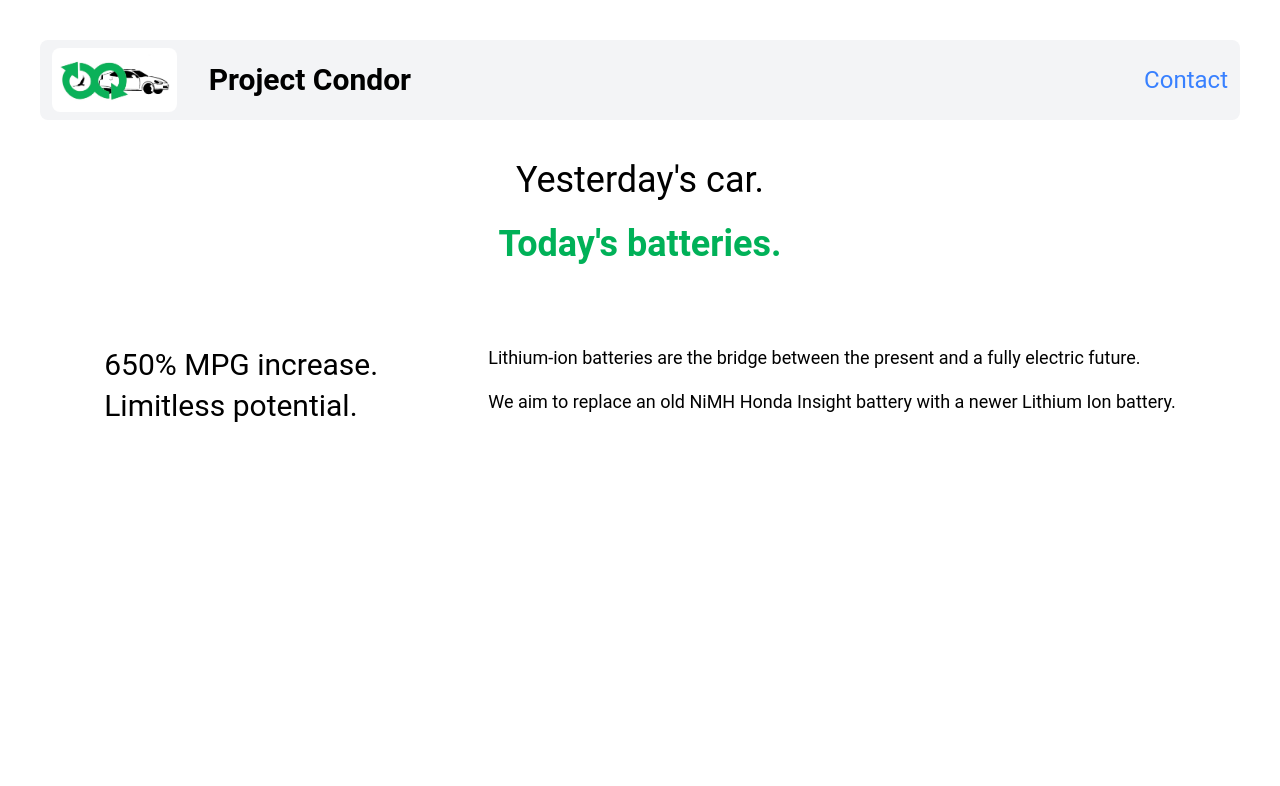
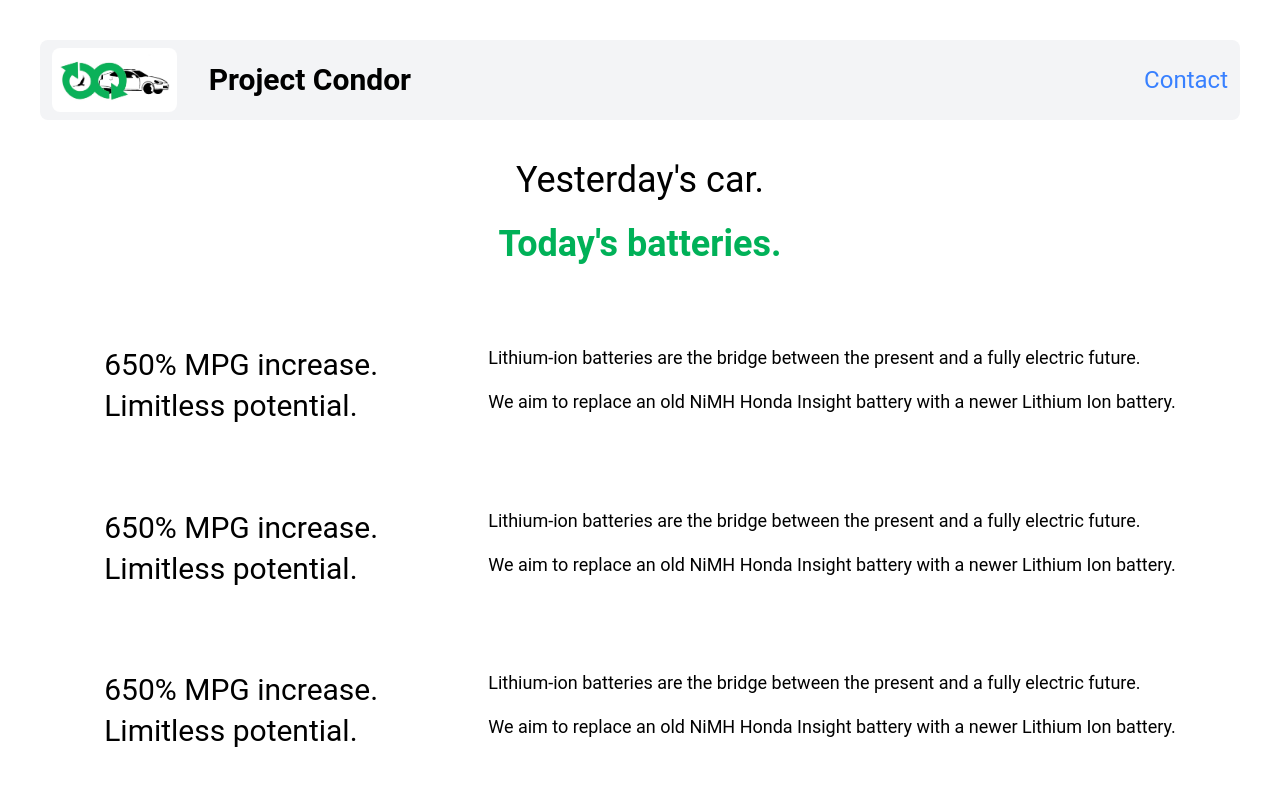
Before and after one commit to 47tim/47tim.github.io, a React (Create React App) app in the folder project-condor-landing/: page / in a window 1280 px wide. Shown: the top 786 px of the page. Built offline with nearby package versions, Linux system fonts and the light colour scheme.

Commit message:
fix scrolling

```diff
--- a/project-condor-landing/src/App.tsx
+++ b/project-condor-landing/src/App.tsx
@@ -1,4 +1,9 @@
-import { IonApp, IonRouterOutlet, setupIonicReact } from "@ionic/react";
+import {
+  IonApp,
+  IonContent,
+  IonRouterOutlet,
+  setupIonicReact,
+} from "@ionic/react";
 import { IonReactRouter } from "@ionic/react-router";
 import { Redirect, Route } from "react-router-dom";
 import "./index.css";
@@ -30,7 +35,9 @@ const App: React.FC = () => {
       <IonReactRouter>
         <IonRouterOutlet id="main">
           <Route path="/" exact={true}>
-            <LandingPage />
+            <IonContent>
+              <LandingPage />
+            </IonContent>
           </Route>
           <Redirect to="/" />
         </IonRouterOutlet>
@@ -51,10 +58,13 @@ const LandingPage: FC = () => {
           },
         ]}
       />
-      <article>
-        <HeroSection />
-        <FallSemesterSection />
-      </article>
+      <HeroSection />
+      <FallSemesterSection />
+      <FallSemesterSection />
+      <FallSemesterSection />
+      <FallSemesterSection />
+      <FallSemesterSection />
+      <FallSemesterSection />
     </>
   );
 };
```
